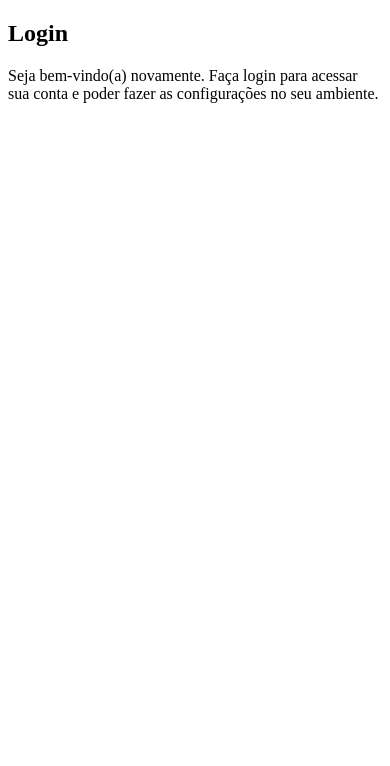
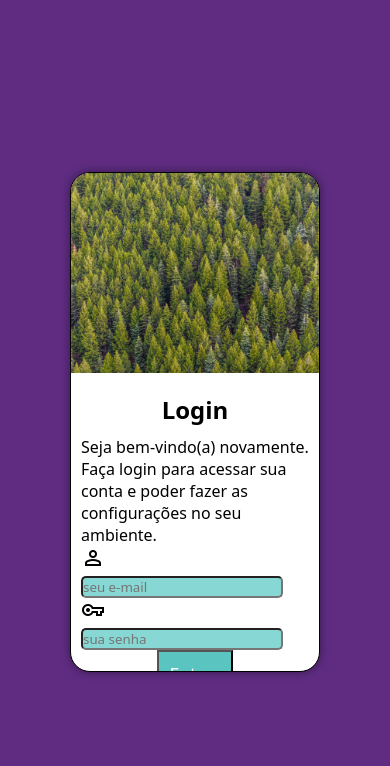
Before and after one commit to matheusjoseaparecido/projeto-login, a plain HTML site: page index.html in a window 390 px wide. Drawn offline with nearby package versions, Linux system fonts and the light colour scheme.

Commit message:
comecei a versão de tablet

```diff
--- /dev/null
+++ b/Estilo/media-query.css
@@ -0,0 +1,22 @@
+@charset "UTF-8";
+
+@media screen and (min-width: 768px) and (max-width: 992px){
+    section#login {
+        width: 90vw;
+    }
+
+    section#login > div#imagem {
+        float: left;
+        width: 30%;
+        height: 100%;
+    }
+
+    section#login > div#formulário {
+        float: right;
+        width: 70%;
+    }
+}
+
+@media screen and (min-width: 992px) and (max-width: 1200px){
+
+}
--- a/Estilo/style.css
+++ b/Estilo/style.css
@@ -5,3 +5,86 @@
     Verde: #49a09d
     Lilás: #5f2c82
 */
+* {
+    padding: 0;
+    margin: 0;
+    font-family: system-ui, -apple-system, BlinkMacSystemFont, 'Segoe UI', Roboto, Oxygen, Ubuntu, Cantarell, 'Open Sans', 'Helvetica Neue', sans-serif;
+    box-sizing: border-box;
+}
+:root {
+    --cor1: #49a09d;
+    --cor2: #5f2c82;
+}
+
+html, body {
+    background-color: #5f2c82;
+    width: 100vw;
+    height: 100vh;
+}
+
+div > h1 {
+    text-align: center;
+    padding: 10px;
+}
+
+main {
+    position: relative;
+    width: 100vw;
+    height: 100vh;
+}
+
+section#login {
+    position: absolute;
+    top: 50%;
+    left: 50%;
+    transform: translate(-50%, -50%);
+    background-color: white;
+    border: 1px solid black;
+    border-radius: 20px;
+    width: 250px;
+    height: 500px;
+    overflow: hidden;
+    box-shadow: 0px 0px 10px rgba(0, 0, 0, 0.445);
+}
+
+section#login > div#imagem{
+    background: #5f2c82 url('../Imagens/pattern.jpg');
+    height: 200px;
+    background-size: cover;
+    background-repeat: no-repeat;
+    display: block;
+}
+
+section#login > div#formulário {
+    display: block;
+    padding: 10px;
+}
+
+input#inome, input#isen {
+    background-color: #57c7c3b6;
+    border-radius: 5px;
+}
+
+input#inome:focus, input#isen:focus {
+    background-color: white;
+}
+
+input[type=submit] {
+    background-color: #5ac4c0;
+    color: white;
+    padding: 10px;
+    display: block;
+    margin: auto;
+    cursor: pointer;
+    font-size: 1.1em;
+    margin-bottom: -15px;
+}
+input[type=button] {
+    background-color: white;
+    color: #49a09d;
+    padding: 10px;
+    display: block;
+    margin: auto;
+    cursor: pointer;
+    font-size: 1.1em;
+}
--- a/index.html
+++ b/index.html
@@ -4,19 +4,26 @@
     <meta charset="UTF-8">
     <meta name="viewport" content="width=device-width, initial-scale=1.0">
     <title>Login</title>
+    <link rel="stylesheet" href="https://fonts.googleapis.com/css2?family=Material+Symbols+Outlined:opsz,wght,FILL,GRAD@24,400,0,0"/>
     <link rel="stylesheet" href="Estilo/style.css">
+    <link rel="stylesheet" href="Estilo/media-query.css">
 </head>
 <body>
     <main>
         <section id="login">
            <div id="imagem">
-
            </div>
            <div id="formulário">
                 <h1>Login</h1>
                 <p>Seja bem-vindo(a) novamente. Faça login para acessar sua conta e poder fazer as configurações no seu ambiente.</p>
                 <form action="login.php" method="post">
-
+                    <label for="inome"><span class="material-symbols-outlined">person</span></label>
+                    <input type="text" name="nome" id="inome" placeholder="seu e-mail"> <br>
+                    <label for="isen"><span
+                    class="material-symbols-outlined">vpn_key</span></label>
+                    <input type="password" name="sen" id="isen" placeholder="sua senha" minlength="8"> <br>
+                    <input type="submit" value="Entrar"> <br>
+                    <input type="button" value="Esqueci a senha">
                 </form>
            </div>
         </section>
```
